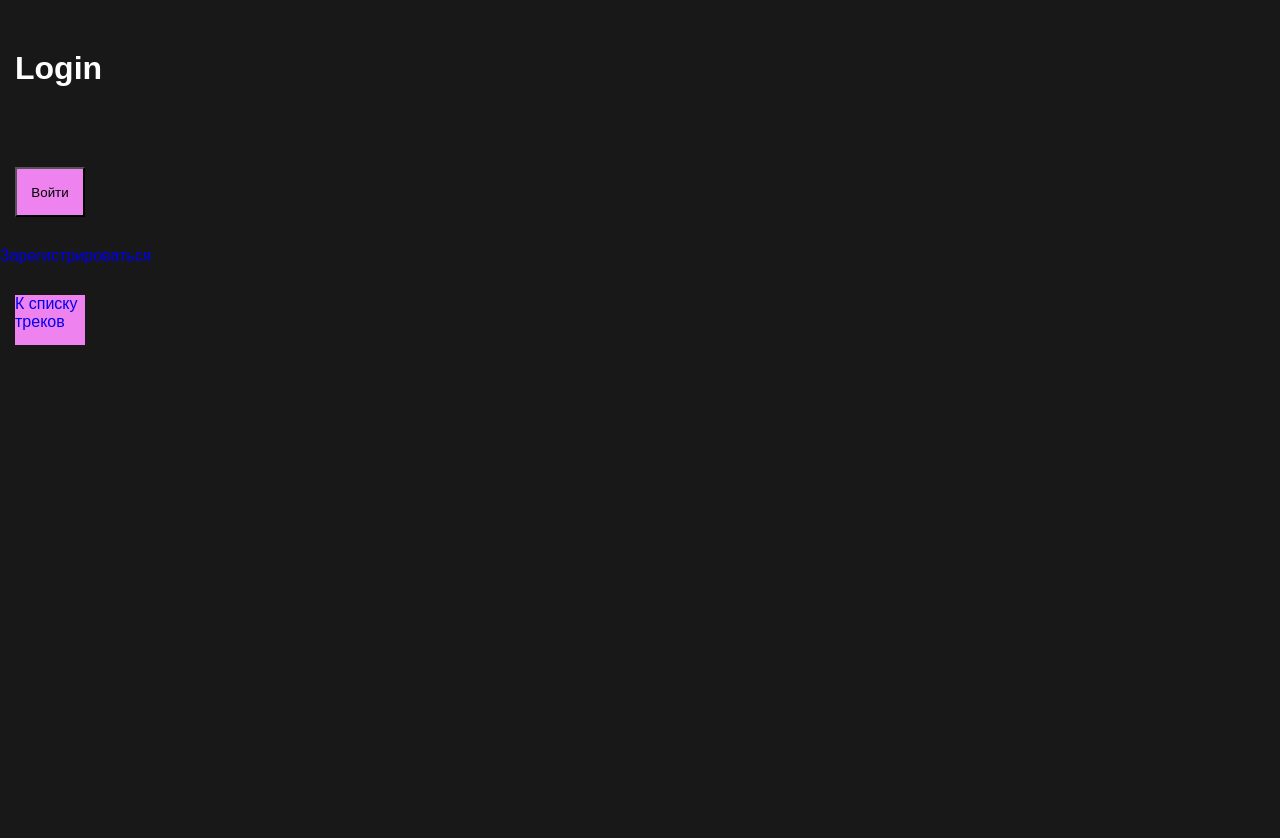
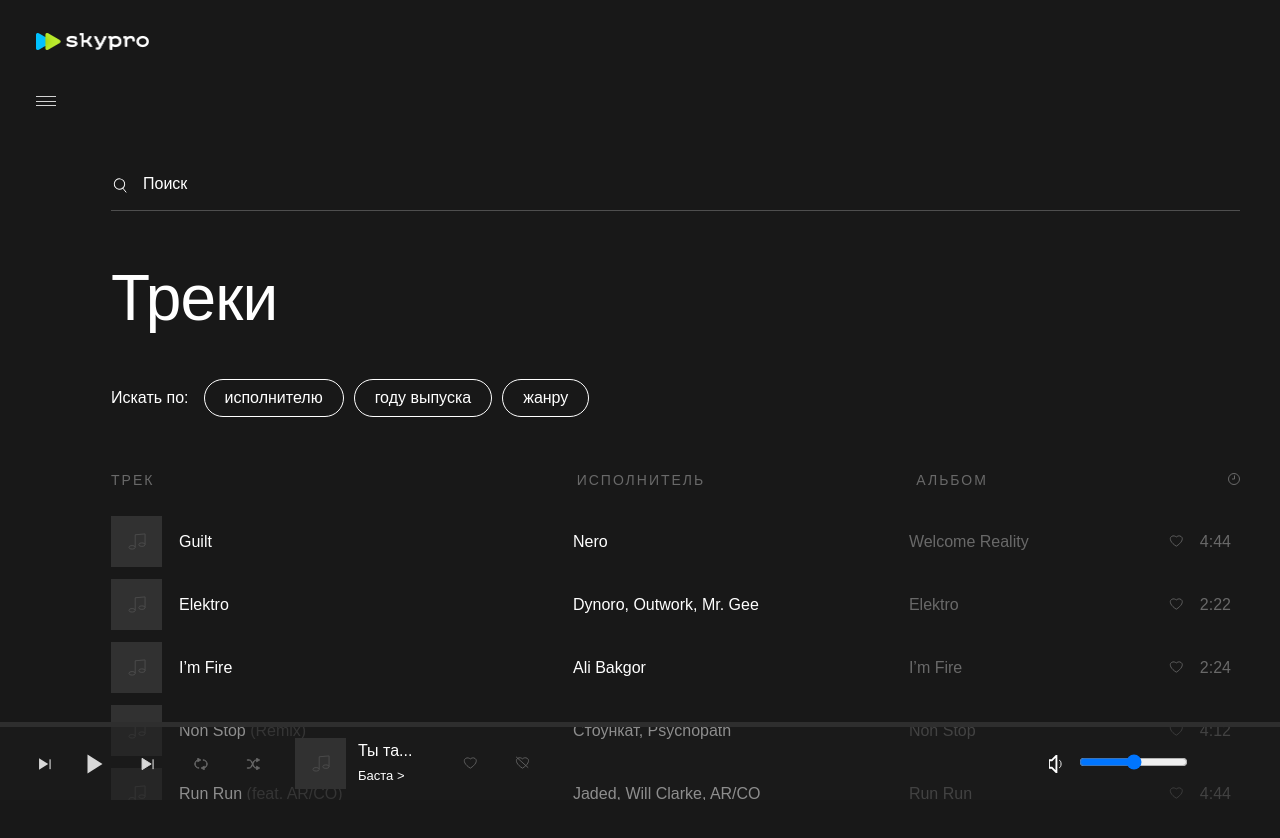
Before and after one commit to noizzer28/music_app, a React (Create React App) app: page / in a window 1280 px wide. Before the commit this address led to /login. Shown: the top 838 px of the page. After the commit the page ends 800 px from the top, so only its background shows below. Built offline with nearby package versions, Linux system fonts and the light colour scheme; sample sign-in values are in the browser's storage; a web font is replaced by a local one.

Commit message:
передача данных в local storage, авторизация

```diff
--- a/src/App.js
+++ b/src/App.js
@@ -7,14 +7,11 @@ import { useState } from "react";
 
 function App() {
   const [token, setToken] = useState(null)
-  const handleLogin = () => {
-    setToken({token: 'someToken'})
-console.log(token)}
 
   return (
     <BrowserRouter>
         <GlobalStyles/>
-            <AppRoutes token={token}/>
+            <AppRoutes token={token} setToken={setToken}/>
     </BrowserRouter>
 
 
--- a/src/components/protected-routes/protected.js
+++ b/src/components/protected-routes/protected.js
@@ -2,7 +2,7 @@ import { Navigate, Outlet } from "react-router-dom";
 
 
 export const ProtectedRoute = ({redirectPath = "/login", isAllowed}) => {
-    console.log(isAllowed)
+
     if (!isAllowed) {
        return <Navigate to={redirectPath} replace={true}/>
     }
--- a/src/pages/login/login.js
+++ b/src/pages/login/login.js
@@ -1,6 +1,5 @@
-import { Link } from "react-router-dom"
+import { Link, Navigate, useNavigate } from "react-router-dom"
 import styled  from "styled-components";
-import { useState  } from "react";
 
 
 const StyledLogin = styled.h1`
@@ -22,14 +21,19 @@ margin: 30px 15px`
 
 
 
-export const Login = () => {
-
+export const Login = ({setToken}) => {
+    const navigate = useNavigate()
+    const handleLogin = ()=> {
+        setToken({token: "someToken"})
+        localStorage.setItem("token", "user")
+        navigate("/")
+    }
 
     return (
         <div>
             <StyledLogin>Login</StyledLogin>
             <StyledLoginBtn
-                onClick={console.log("1")}>Войти</StyledLoginBtn>
+                onClick={handleLogin}>Войти</StyledLoginBtn>
             <div>
                 <Link to="/authorisation">Зарегистрироваться</Link>
             </div>
--- a/src/routes.js
+++ b/src/routes.js
@@ -7,16 +7,17 @@ import { Category } from "./pages/category/category";
 import { NotFound } from "./pages/not-found/not-found";
 import { ProtectedRoute } from "./components/protected-routes/protected";
 
-export const AppRoutes = ({token}) => {
-    console.log(token)
+export const AppRoutes = ({token, setToken}) => {
+    const user = localStorage.getItem("token")
+
     return (
         <Routes>
-            <Route element={<ProtectedRoute  isAllowed={Boolean(token)}></ProtectedRoute>}>
+            <Route element={<ProtectedRoute  isAllowed={Boolean(user)}></ProtectedRoute>}>
                 <Route path="/" element={<MainApp/>}/>
                 <Route path="/favorites" element={<Favorites/>}/>
                 <Route path="/category/:id" element={<Category/>}/>
             </Route>
-            <Route path="/login" element={<Login/>}/>
+            <Route path="/login" element={<Login setToken={setToken}/>}/>
             <Route path="/authorisation" element={<Authorisation/>}/>
             <Route path="*" element={<NotFound/ >} />
 
```
